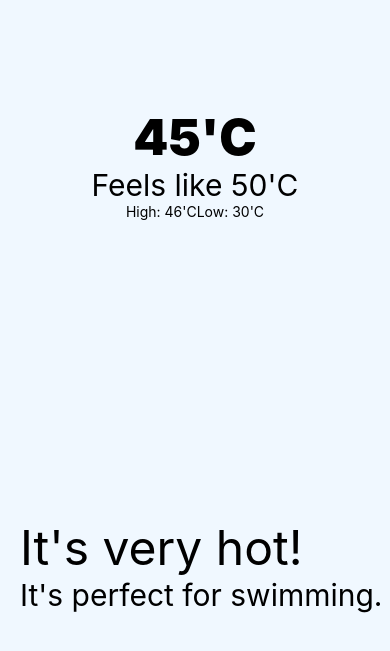
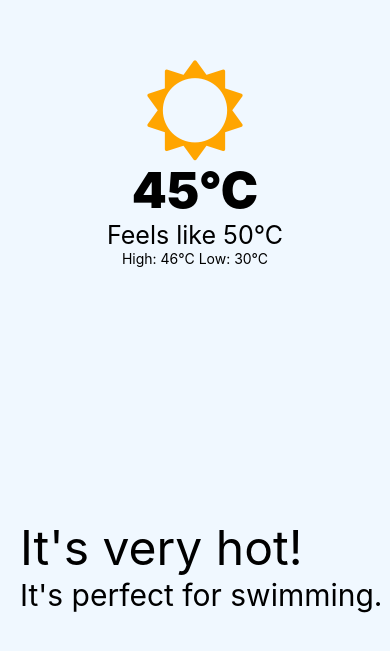
Before and after one commit to gcsandesh/Mausam, a React Native app: screen / in a window 390 px wide. Shown: the part 191-842 px from the top of the page. Built offline with nearby package versions, Linux system fonts and the light colour scheme.

Commit message:
create component, add icon

```diff
--- a/App.js
+++ b/App.js
@@ -1,22 +1,10 @@
 import { SafeAreaView, StyleSheet, Text, View } from 'react-native'
+import CurrentWeather from './src/components/CurrentWeather'
 
 export default function App() {
   return (
     <SafeAreaView style={styles.wrapper}>
-      <View style={styles.container}>
-        <Text style={styles.currentTemp}>45'C</Text>
-        <Text style={styles.feelsLikeTemp}>Feels like 50'C</Text>
-
-        <View style={styles.highLowWrapper}>
-          <Text>High: 46'C</Text>
-          <Text>Low: 30'C</Text>
-        </View>
-      </View>
-
-      <View style={styles.bodyWrapper}>
-        <Text style={styles.description}>It's very hot!</Text>
-        <Text style={styles.message}>It's perfect for swimming.</Text>
-      </View>
+      <CurrentWeather />
     </SafeAreaView>
   )
 }
@@ -25,37 +13,5 @@ const styles = StyleSheet.create({
   wrapper: {
     flex: 1,
     backgroundColor: 'aliceblue'
-  },
-  container: {
-    flex: 1,
-    alignItems: 'center',
-    justifyContent: 'center'
-  },
-  highLowWrapper: {
-    flexDirection: 'row'
-  },
-  currentTemp: {
-    fontSize: 50,
-    fontWeight: '900'
-  },
-  feelsLikeTemp: {
-    fontSize: 30,
-    color: 'black'
-  },
-  highLowTemp: {
-    color: 'black',
-    fontSize: 20
-  },
-  bodyWrapper: {
-    justifyContent: 'flex-end',
-    alignItems: 'flex-start',
-    paddingLeft: 20,
-    marginBottom: 40
-  },
-  description: {
-    fontSize: 48
-  },
-  message: {
-    fontSize: 30
   }
 })
--- /dev/null
+++ b/src/components/CurrentWeather.js
@@ -0,0 +1,60 @@
+import { View, Text, StyleSheet } from 'react-native'
+import React from 'react'
+import { FontAwesome } from '@expo/vector-icons'
+
+const CurrentWeather = () => {
+  return (
+    <>
+      <View style={styles.container}>
+        <FontAwesome name="sun-o" size={100} color="orange" />
+        <Text style={styles.currentTemp}>45&deg;C</Text>
+        <Text style={styles.feelsLikeTemp}>Feels like 50&deg;C</Text>
+        <View style={styles.highLowWrapper}>
+          <Text>High: 46&deg;C </Text>
+          <Text>Low: 30&deg;C</Text>
+        </View>
+      </View>
+
+      <View style={styles.bodyWrapper}>
+        <Text style={styles.description}>It's very hot!</Text>
+        <Text style={styles.message}>It's perfect for swimming.</Text>
+      </View>
+    </>
+  )
+}
+
+const styles = StyleSheet.create({
+  container: {
+    flex: 1,
+    alignItems: 'center',
+    justifyContent: 'center'
+  },
+  highLowWrapper: {
+    flexDirection: 'row'
+  },
+  currentTemp: {
+    fontSize: 50,
+    fontWeight: '900'
+  },
+  feelsLikeTemp: {
+    fontSize: 25,
+    color: 'black'
+  },
+  highLowTemp: {
+    color: 'black',
+    fontSize: 20
+  },
+  bodyWrapper: {
+    justifyContent: 'flex-end',
+    alignItems: 'flex-start',
+    paddingLeft: 20,
+    marginBottom: 40
+  },
+  description: {
+    fontSize: 48
+  },
+  message: {
+    fontSize: 30
+  }
+})
+export default CurrentWeather
```
